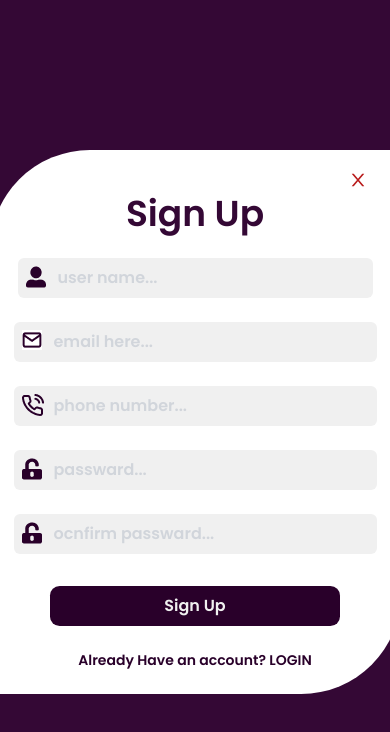
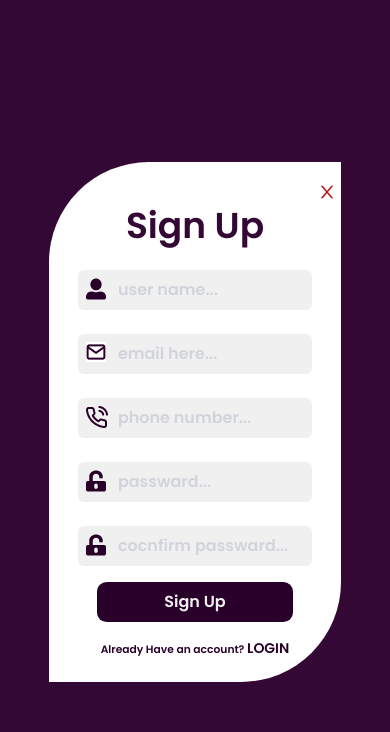
Before and after one commit to leyroy/leyroy-github, a React (Create React App) app: page / in a window 390 px wide. Shown: the top 732 px of the page. Built offline with nearby package versions, Linux system fonts and the light colour scheme.

Commit message:
responsiveness fixed

```diff
--- a/src/Login.js
+++ b/src/Login.js
@@ -37,15 +37,15 @@ export default function Login() {
 					!isMobleScreen && "hidden"
 				} relative top-0 h-[100vh] w-screen flex-grow md:flex overflow-hidden`}
 			>
-				<div className=" absolute w-auto top-7 sm:top-28 left-[10%] right-[10%] gap-[30em] sm:gap-[24rem] flex items-center justify-center flex-col m-auto">
+				<div className=" absolute bottom-[5%]  top-6 sm:top-28 left-[10%] right-[10%] sm:gap-[24rem] flex items-center justify-between flex-col m-auto">
 					<img
 						src={Ulogo}
 						alt=""
-						className="w-1/4 h-1/4"
+						className="top-0 w-1/4 h-1/4"
 					/>
 					<button
 						onClick={toggleSignUp}
-						className=" sm:hidden rounded-md bg-[#FFFFFF] text-2xl font-bold py-2 px-4 w-60"
+						className=" md:hidden rounded-md bg-[#FFFFFF] text-2xl font-bold py-2 px-4 w-60"
 					>
 						sign Up
 					</button>
@@ -87,7 +87,7 @@ export default function Login() {
 			<div
 				className={`w-full min-h-[100vh] flex  bg-[#340835] md:flex justify-center  items-center px-3  relative flex-grow `}
 			>
-				<div className="w-auto m-auto p-6 flex-col rounded-tl-[100px] flex justify-center items-center rounded-br-[100px]  bg-[#FFFFFF] ">
+				<div className="w-[80%] md:min-w-[72%] mx-auto py-6 flex-col rounded-tl-[100px] flex justify-center items-center rounded-br-[100px]  bg-[#FFFFFF] ">
 					{!isMobleScreen && (
 						<AiOutlineClose
 							onClick={toggleSignUp}
@@ -99,9 +99,9 @@ export default function Login() {
 					</div>
 					<form
 						onSubmit={handleSubmit((data) => console.log(data))}
-						className="flex flex-col items-center justify-center gap-6 md:w-[360px] min-w-[290px] sm:w-full"
+						className="flex flex-col items-center justify-center w-full full"
 					>
-						<div className="relative bg-[#F0F0F0] hover:scale-105 duration-500 ease-in-out rounded-md">
+						<div className="relative w-[80%] bg-[#F0F0F0] hover:scale-105 duration-500 ease-in-out rounded-md">
 							<img
 								src={Usericon}
 								alt=""
@@ -111,16 +111,16 @@ export default function Login() {
 								type="text"
 								{...register("name", { required: true })}
 								placeholder="user name..."
-								className="w-auto py-2 pl-10 placeholder-gray-300 bg-transparent px- focus:outline-none "
+								className="w-[100%] py-2 pl-10 text-base font-normal pr-4 placeholder-gray-300 bg-transparent focus:outline-none "
 							/>
 						</div>
 						{errors.name && (
-							<p className="text-[.6rem] font-thin text-red-700">
-								user full name is requied
+							<p className="text-[.6rem] -ml-[36%]  font-thin text-red-700">
+								user full name is required
 							</p>
 						)}
 
-						<div className="relative bg-[#F0F0F0] hover:scale-105 duration-500 ease-in-out rounded-md">
+						<div className="relative w-[80%] mt-6 bg-[#F0F0F0] hover:scale-105 duration-500 ease-in-out rounded-md">
 							<img
 								src={mail}
 								alt=""
@@ -134,20 +134,20 @@ export default function Login() {
 										/^[\w-]+(\.[\w-]+)*@([\w-]+\.)+[a-zA-Z]{2,7}$/,
 								})}
 								placeholder="email here..."
-								className="w-auto px-2 py-2 pl-10 placeholder-gray-300 bg-transparent focus:outline-none "
+								className="w-[100%] py-2 pl-10 text-base font-normal pr-4 placeholder-gray-300 bg-transparent focus:outline-none "
 							/>
 						</div>
-						{errors.email?.type === "requied" && (
-							<p className="text-[.6rem] font-thin text-red-700">
+						{errors.email?.type === "required" && (
+							<p className="text-[.6rem] -ml-[36%]  font-thin text-red-700">
 								this field can't be empty
 							</p>
 						)}
 						{errors.email?.type === "pattern" && (
-							<p className="text-[.6rem] font-thin text-red-700">
+							<p className="text-[.6rem] -ml-[36%] font-thin text-red-700">
 								please enter the right emil{" "}
 							</p>
 						)}
-						<div className="relative bg-[#F0F0F0] hover:scale-105 duration-500 ease-in-out rounded-md">
+						<div className="relative w-[80%] mt-6 bg-[#F0F0F0] hover:scale-105 duration-500 ease-in-out rounded-md">
 							<img
 								src={call}
 								alt=""
@@ -161,25 +161,25 @@ export default function Login() {
 								})}
 								type="number"
 								placeholder="phone number..."
-								className="w-auto px-2 py-2 pl-10 placeholder-gray-300 bg-transparent focus:outline-none "
+								className="w-[100%] py-2 pl-10 text-base font-normal pr-4 placeholder-gray-300 bg-transparent focus:outline-none"
 							/>
 						</div>
 						{errors.number?.type === "required" && (
-							<p className="text-[.6rem] font-thin text-red-700">
+							<p className="text-[.6rem] -ml-[36%]  font-thin text-red-700">
 								phone No is requeid
 							</p>
 						)}
 						{errors.number?.type === "minLength" && (
-							<p className="text-[.6rem] font-thin text-red-700">
+							<p className="text-[.6rem] -ml-[36%]  font-thin text-red-700">
 								phone digits cannot be less than 10
 							</p>
 						)}
 						{errors.number?.type === "maxLength" && (
-							<p className="text-[.6rem] font-thin text-red-700">
+							<p className="text-[.6rem] -ml-[36%]  font-thin text-red-700">
 								phone digits cannot be less than 10
 							</p>
 						)}
-						<div className="relative bg-[#F0F0F0] hover:scale-105 duration-500 ease-in-out rounded-md">
+						<div className="relative w-[80%] mt-6 bg-[#F0F0F0] hover:scale-105 duration-500 ease-in-out rounded-md">
 							<img
 								src={padlock}
 								alt=""
@@ -193,25 +193,25 @@ export default function Login() {
 								})}
 								type="password"
 								placeholder="passward..."
-								className="w-auto px-2 py-2 pl-10 placeholder-gray-300 bg-transparent focus:outline-none "
+								className="w-[100%] py-2 pl-10 text-base font-normal pr-4 placeholder-gray-300 bg-transparent focus:outline-none"
 							/>
 						</div>
 						{errors.passward?.type === "required" && (
-							<p className="text-[.6rem] font-thin text-red-700">
+							<p className="text-[.6rem] -ml-[36%] font-thin text-red-700">
 								passward is requeid
 							</p>
 						)}
 						{errors.number?.type === "minLength" && (
-							<p className="text-[1rem] font-thin text-red-700">
+							<p className="text-[.6rem] -ml-[36%]  font-thin text-red-700">
 								passward cannot be less than 14 characters
 							</p>
 						)}
 						{errors.number?.type === "maxLength" && (
-							<p className="text-[1rem] font-thin text-red-700">
+							<p className="text-[.6rem] -ml-[36%]  font-thin text-red-700">
 								passward cannot be greater than 17 characters
 							</p>
 						)}
-						<div className="relative bg-[#F0F0F0] hover:scale-105 duration-500 ease-in-out rounded-md">
+						<div className="relative w-[80%] mt-6 bg-[#F0F0F0] hover:scale-105 duration-500 ease-in-out rounded-md">
 							<img
 								src={padlock}
 								alt=""
@@ -220,29 +220,30 @@ export default function Login() {
 							<input
 								{...register("confirmpassward", { required: true })}
 								type="password"
-								placeholder="ocnfirm passward..."
-								className="w-auto px-2 py-2 pl-10 placeholder-gray-300 bg-transparent focus:outline-none"
+								placeholder="cocnfirm passward..."
+								className="w-[100%] py-2 pl-10 text-base font-normal pr-4 placeholder-gray-300 bg-transparent focus:outline-none"
 							/>
 						</div>
-						{errors.confirmpassward?.type === "passward" && (
-							<p className="text-[1rem] font-thin text-red-700">
+						{errors.confirmpassward?.type ===
+							"confirmpassward" && (
+							<p className="text-[.6rem] -ml-[36%]  font-thin text-red-700">
 								passward is requeid
 							</p>
 						)}
 						<button
 							type="submit"
-							className="bg-[#29002A] w-[80%] p-2 mt-2 text-md rounded-[0.600rem] font-bold text-[#F0F0F0] hover:scale-95 duration-200 ease-in-out"
+							className="bg-[#29002A] w-[67%] p-2 m-4 text-md rounded-[0.600rem] font-bold text-[#F0F0F0] hover:scale-95 duration-200 ease-in-out"
 						>
 							{" "}
 							Sign Up
 						</button>
-						<p className="text-sm font-semibold text-[#29002A]">
-							Already Have an account?{" "}
-							<span className="font-bold cursor-pointer">
-								LOGIN
-							</span>
-						</p>
 					</form>
+					<p className="md:text-[.8rem] text-[.67rem] font-light md:font-semibold text-[#29002A]">
+						Already Have an account?{" "}
+						<span className="text-sm font-semibold cursor-pointer">
+							LOGIN
+						</span>
+					</p>
 				</div>
 			</div>
 		</div>
```
